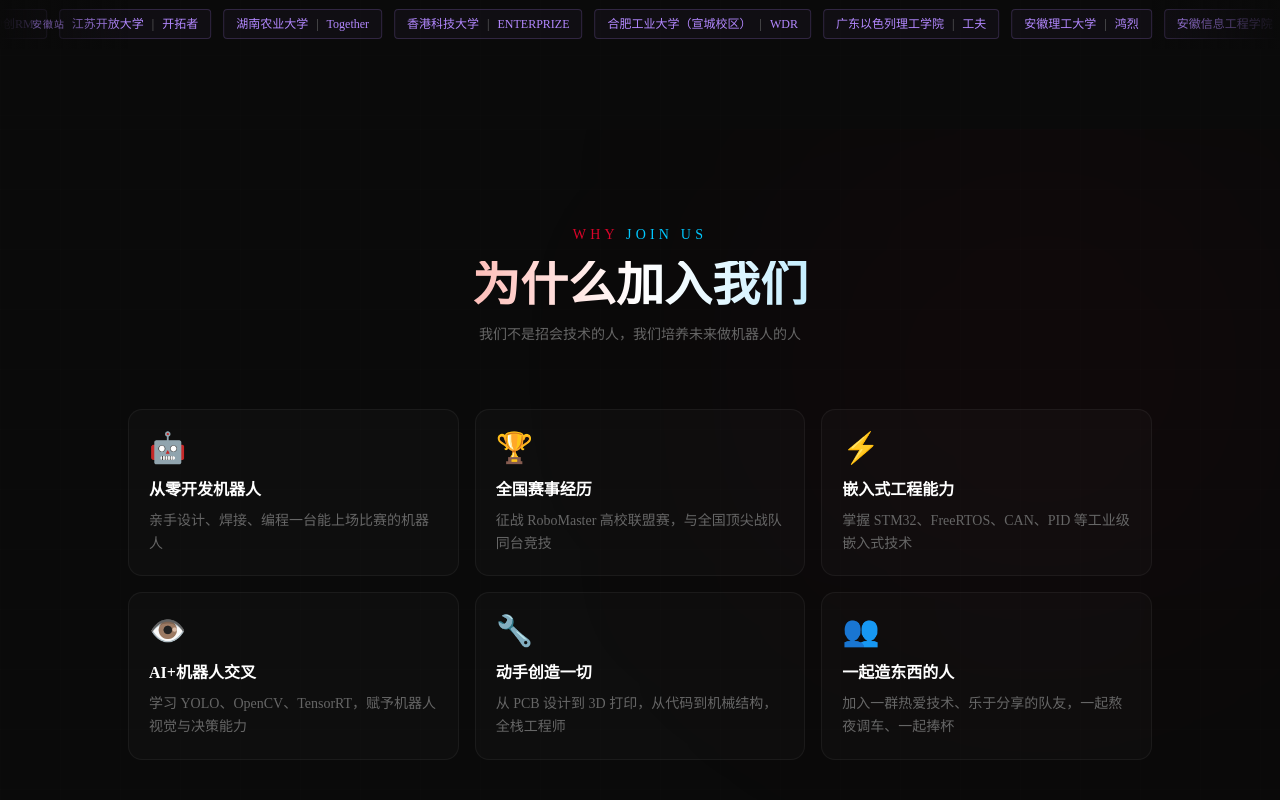
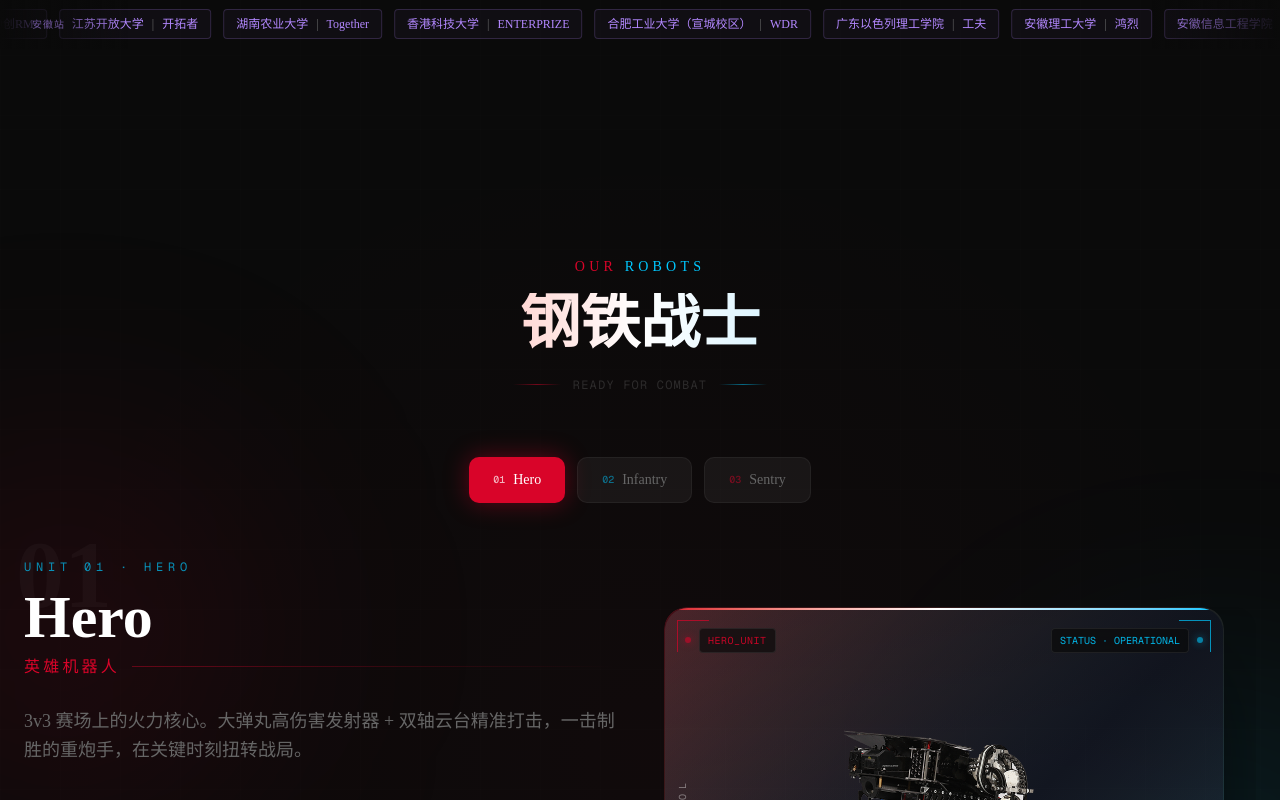
Before and after one commit to czself/robot_wed_team, a Next.js app: page / in a window 1280 px wide. Shown: the part 3340-4140 px from the top of the page. Built offline with nearby package versions, Linux system fonts and the light colour scheme.

Commit message:
Show robots on home page

```diff
--- a/app/page.tsx
+++ b/app/page.tsx
@@ -2,6 +2,7 @@ import Hero from "@/components/Hero";
 import About from "@/components/About";
 import SystemStatus from "@/components/SystemStatus";
 import TeamShowcase from "@/components/TeamShowcase";
+import Robots from "@/components/Robots";
 import WhyJoin from "@/components/WhyJoin";
 import RecruitProcess from "@/components/RecruitProcess";
 import Join from "@/components/Join";
@@ -14,6 +15,7 @@ export default function Home() {
         <About />
         <SystemStatus />
         <TeamShowcase />
+        <Robots />
         <WhyJoin />
         <RecruitProcess />
         <Join />
--- a/next.config.ts
+++ b/next.config.ts
@@ -1,6 +1,9 @@
 import type { NextConfig } from "next";
 
 const nextConfig: NextConfig = {
+  experimental: {
+    useTypeScriptCli: false,
+  },
   images: {
     unoptimized: true,
   },
```
